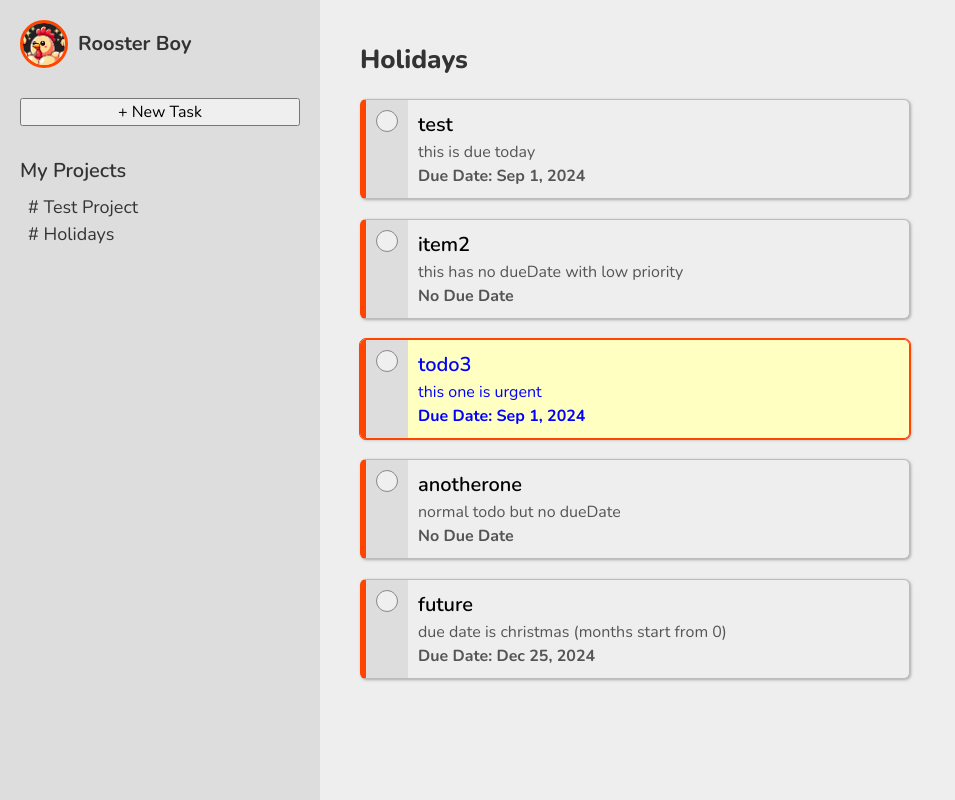
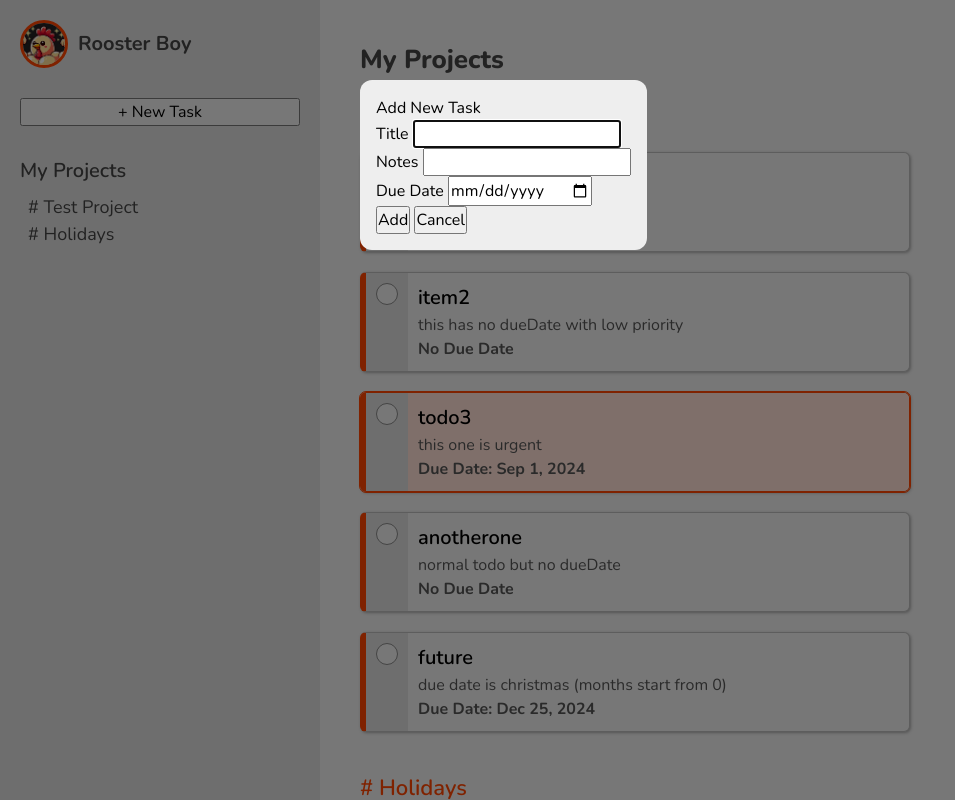
Before and after one commit to jprk8/todo-list, a website built with webpack: page src/template.html in a window 1280 px wide. Both pictures are taken after a click on the button "+ New Task". Shown: the whole page, without its empty margins (0-955 px from the left). Built offline with nearby package versions, Linux system fonts and the light colour scheme.

Commit message:
Add display function to show all projects and new todo dialog

```diff
--- a/src/display-controller.js
+++ b/src/display-controller.js
@@ -1,12 +1,8 @@
 // Module to control the DOM/Display
 import { format } from 'date-fns';
-export { showTitle, showProjectList, showProject }
+export { showTitle, showProjectList, showProject, showHome }
 
-function showTitle(project) {
-    const title = document.querySelector('.main-title');
-    title.textContent = project.title;
-}
-
+// Show Project lists on the sidebar
 function showProjectList(projects) {
     const projectList = document.querySelector('.project-list');
     for (const project of projects) {
@@ -16,9 +12,30 @@ function showProjectList(projects) {
     }
 }
 
-// Show all Todos of a project in main-container
+// Show the name of a project in main title space
+function showTitle(project) {
+    const title = document.querySelector('.main-title');
+    title.textContent = project.title;
+}
+
+// Show home page with all todos in all projects listed
+function showHome(projects) {
+    const title = document.querySelector('.main-title');
+    title.textContent = 'My Projects';
+    const container = document.querySelector('.main-body');
+
+    for (const project of projects) {
+        const projectTitle = document.createElement('div');
+        projectTitle.classList.add('subtitle');
+        projectTitle.textContent = `# ${project.title}`;
+        container.appendChild(projectTitle);
+        showProject(project);
+    }
+}
+
+// Show all Todos of a single project in main-container
 function showProject(project) {
-    const container = document.querySelector('.main-container');
+    const container = document.querySelector('.main-body');
     for (const todo of project.todoArray) {
         const todoTab = document.createElement('div');
         todoTab.classList.add('todo-tab');
--- a/src/index.js
+++ b/src/index.js
@@ -1,9 +1,7 @@
 import './style.css';
 import { Todo } from './todo-item.js';
 import { Project } from './project.js';
-import { showTitle, showProjectList, showProject } from './display-controller.js';
-
- // use later to format dates
+import { showTitle, showProjectList, showProject, showHome } from './display-controller.js';
 
 const projects = [];
 
@@ -13,6 +11,20 @@ function showProjects() {
         console.log(`todo items: ${project.todoArray.length}`)
     }
 }
+
+// function for new task dialog
+const newTodoDialog = document.querySelector('.new-todo-dialog');
+const newTodoBtn = document.querySelector('.add-todo');
+
+newTodoBtn.addEventListener('click', () => {
+    newTodoDialog.showModal();
+});
+
+const closeBtn = document.querySelector('.close-btn');
+closeBtn.addEventListener('click', (e) => {
+    e.preventDefault();
+    newTodoDialog.close();
+});
 
 // testing testing testing testing testing testing testing testing testing testing testing
 const test = new Todo('test', 'this is due today', new Date());
@@ -53,5 +65,4 @@ project2.sortByDueDate();
 project2.listTodo();
 
 showProjectList(projects);
-showTitle(project2);
-showProject(myProject);
+showHome(projects);
--- a/src/style.css
+++ b/src/style.css
@@ -12,7 +12,7 @@ body {
     line-height: 1.5;
     -webkit-font-smoothing: antialiased;
     background-color: #eee;
-    color: #333;
+    color: #444;
     font-family: Nunito;
 }
 
@@ -52,6 +52,7 @@ ul {
     flex-direction: column;
     padding: 20px;
     gap: 30px;
+    height: 100vh;
 }
 
 .profile {
@@ -91,11 +92,12 @@ ul {
     font-size: 18px;
 }
 
-.main-body {
-    margin: 40px;
+.main-container {
+    padding: 40px;
     display: flex;
     flex-direction: column;
-    gap: 20px;
+    flex: auto;
+    overflow: scroll;
 }
 
 .main-title {
@@ -103,7 +105,14 @@ ul {
     font-weight: 800;
 }
 
-.main-container {
+.subtitle {
+    font-size: 22px;
+    font-weight: 600;
+    color: orangered;
+    margin-top: 20px;
+}
+
+.main-body {
     display: flex;
     flex-direction: column;
     gap: 20px;
@@ -141,18 +150,13 @@ ul {
 }
 
 .todo-main-urgent {
-    background-color: rgb(255, 255, 194);
-    color: blue;
+    background-color: rgb(255, 223, 213);
 }
 
 .todo-title {
     font-size: 20px;
     color: black;
     font-weight: 600;
-}
-
-.todo-main-urgent .todo-title {
-    color: blue;
 }
 
 .todo-date {
@@ -166,3 +170,16 @@ button.complete {
     border: 1px solid #888;
     cursor: pointer;
 }
+
+dialog {
+    margin: 80px 360px;
+    border-radius: 12px;
+    background-color: #eee;
+    border: none;
+    outline: none;
+}
+
+::backdrop {
+    background-color: black;
+    opacity: 0.5;
+}
--- a/src/template.html
+++ b/src/template.html
@@ -15,15 +15,35 @@
             <div class='sidebar-menu'>
                 <button class='add-todo'>+ New Task</button>
                 <div class='project-title'>My Projects</div>
-                <ul class='project-list'>
-                </ul>
+                <ul class='project-list'></ul>
             </div>
         </div>
-        <div class='main-body'>
-            <div class='main-title'>Title here</div>
-            <div class='main-container'>
-            </div>
+        <div class='main-container'>
+            <div class='main-title'></div>
+            <div class='main-body'></div>
         </div>
     </div>
+
+    <dialog class='new-todo-dialog'>
+        <div class='dialog-title'>Add New Task</div>
+        <form id='add-todo-form' method='dialog'>
+            <div class='form-row'>
+                <label for='title'>Title</label>
+                <input type='text' id='title' name='title' required />
+            </div>
+            <div class='form-row'>
+                <label for='notes'>Notes</label>
+                <input type='text' id='notes' name='notes' />
+            </div>
+            <div class='form-row'>
+                <label for='due-date'>Due Date</label>
+                <input type='date' id='due-date' name='due-date' />
+            </div>
+            <div class='btn-container'>
+                <button type='submit' class='add-btn'>Add</button>
+                <button type='button' class='close-btn'>Cancel</button>
+            </div>
+        </form>
+    </dialog>
 </body>
 </html>
```
